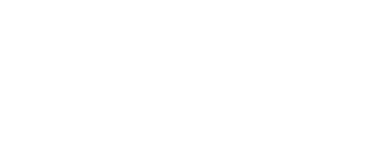
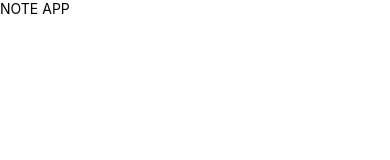
Before and after one commit to 3ndrius/React-native, a React Native app: screen / in a window 390 px wide. Shown: the top 160 px of the page. Built offline with nearby package versions, Linux system fonts and the light colour scheme.

Commit message:
Adding app view template

```diff
--- a/App.js
+++ b/App.js
@@ -1,24 +1,12 @@
 import React from 'react';
-import { StyleSheet, Text, View } from 'react-native';
+import Main from './components/Main';
 
 export default class App extends React.Component {
 
   render() {
 
     return (
-      <View style={styles.container}>
-
-      </View>
+      <Main />
     );
   }
 }
-
-const styles = StyleSheet.create({
-  container: {
-    flex: 1,
-    backgroundColor: '#fff',
-    alignItems: 'center',
-    justifyContent: 'center',
-
-  }
-});
--- /dev/null
+++ b/components/Main.js
@@ -0,0 +1,38 @@
+import React, { Component } from 'react'
+import {
+  Text,
+  StyleSheet,
+  View,
+  TextInput,
+  ScrollView,
+  TouchableOpacity,
+  } from 'react-native';
+
+export default class Main extends Component {
+  render() {
+    return (
+     <View style={styles.container}>
+        <View style={styles.header}>
+          <Text style={styles.headerText}>NOTE APP</Text>
+        </View>
+        <ScrollView style={styles.listContainer}>
+
+        </ScrollView>
+        <View style={styles.footer}>
+          <TextInput style={styles.inputText}
+          placeholder='note'
+          placeholderTextColor='white'
+          underlineColorAndroid='transparent'>
+          </TextInput>
+        </View>
+     </View>
+    )
+  }
+}
+
+const styles = StyleSheet.create({
+  container: {
+    flex: 1,
+
+  },
+});
```
